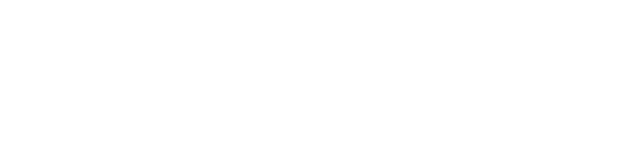
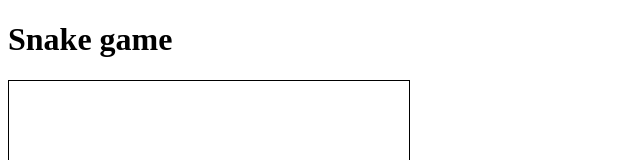
Before and after one commit to gunnarsson901/snake, a plain HTML site: page index.html in a window 1280 px wide. Shown: the top 160 px of the page, without its empty margins (0-640 px from the left). Drawn offline with Linux system fonts and the light colour scheme.

Commit message:
add basic variables and get 2d rendering

```diff
--- a/assets/js/script.js
+++ b/assets/js/script.js
@@ -0,0 +1,11 @@
+// Event listeners
+document.addEventListener("DOMContentLoaded", function() {
+    console.log('DOM is now loaded')
+    drawCanvas()
+})
+
+// Creats game canvas
+function drawCanvas() {
+    const canvas = document.getElementById('cvs');
+    canvas.style.border = '1px solid black';
+}
--- a/index.html
+++ b/index.html
@@ -8,7 +8,8 @@
     <title>Snake</title>
 </head>
 <body>
-    <canvas id="cvs" height="40px" width="400px"></canvas>
-    <script href="assets/js/script.js"></script>
+    <h1 id="header">Snake game</h1>
+    <canvas id="cvs" height="400px" width="400px"></canvas>
+    <script src="assets/js/script.js"></script>
 </body>
 </html>
```
